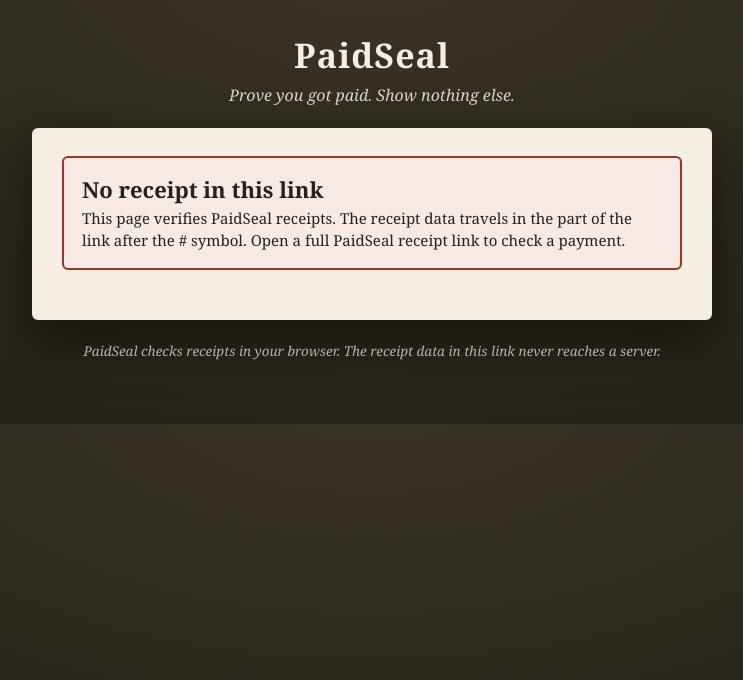
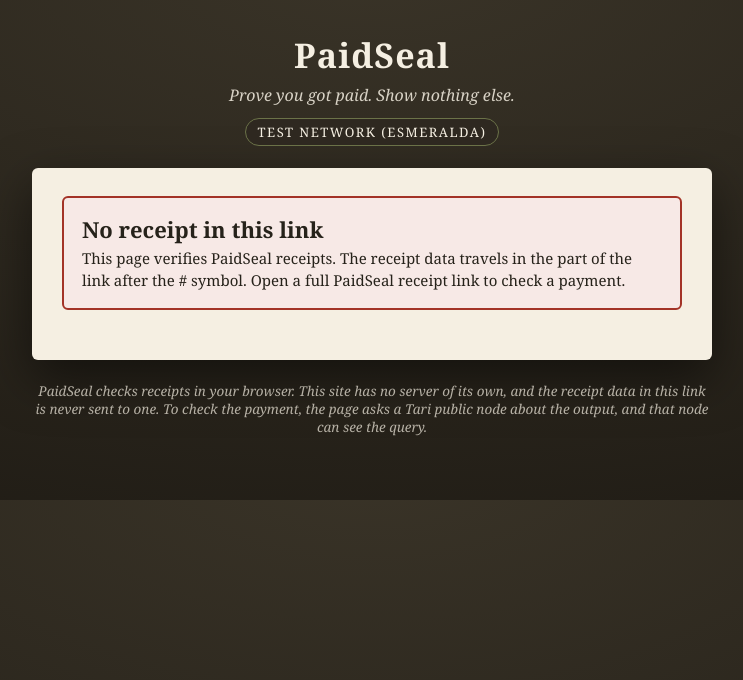
Before and after one commit to Heisdave/paidseal, a plain HTML site: page verify.html in a window 1280 px wide. Shown: the whole page, without its empty margins (268-1011 px from the left). Drawn offline with Linux system fonts and the light colour scheme.

Commit message:
Add Esmeralda network badge, honest node-query wording, and a checked comparison section

```diff
--- a/verify.bundle.js
+++ b/verify.bundle.js
@@ -2928,7 +2928,7 @@
       $("source-line").textContent = `Checked against the Tari chain using ${NODE_NAME}. ` + (confirmations != null ? `This payment has ${confirmations} confirmations. ` : "") + "If you want more certainty, check a second source.";
       $("verdict").className = "verdict ok";
       $("verdict-title").textContent = "This receipt verifies";
-      $("verdict-detail").textContent = "Every check below passed against the live Tari chain, in your browser. No server held this receipt or saw its contents.";
+      $("verdict-detail").textContent = "Every check below passed against the live Tari chain, in your browser. No PaidSeal server held this receipt: this site has none. Your browser asked a Tari public node for the output, and that node can see the query.";
       $("sections").style.display = "block";
     } catch (e) {
       fail("Could not complete the check", `Something went wrong while checking this receipt against the chain (${e.message}). Check your connection and reload to try again.`);
--- a/verify.html
+++ b/verify.html
@@ -58,6 +58,7 @@
   .honesty h4:first-child { margin-top: 0; }
   .honesty p { margin: 4px 0; }
   #source-line { margin-top: 16px; font-size: 13.5px; font-style: italic; color: #5d5648; line-height: 1.5; }
+  .net-badge { display: inline-block; margin-top: 12px; padding: 4px 12px; border: 1px solid var(--olive); border-radius: 999px; font-size: 13px; letter-spacing: 1.5px; text-transform: uppercase; color: var(--paper); background: var(--smoke); }
   footer { text-align: center; color: var(--paper); opacity: .7; font-size: 13.5px; margin-top: 22px; font-style: italic; }
 </style>
 </head>
@@ -66,6 +67,7 @@
   <header class="brand">
     <h1>PaidSeal</h1>
     <p>Prove you got paid. Show nothing else.</p>
+    <div class="net-badge">Test network (Esmeralda)</div>
   </header>
 
   <div class="receipt">
@@ -116,7 +118,7 @@
     </div>
   </div>
 
-  <footer>PaidSeal checks receipts in your browser. The receipt data in this link never reaches a server.</footer>
+  <footer>PaidSeal checks receipts in your browser. This site has no server of its own, and the receipt data in this link is never sent to one. To check the payment, the page asks a Tari public node about the output, and that node can see the query.</footer>
 </div>
 <script src="verify.bundle.js"></script>
 </body>
```
